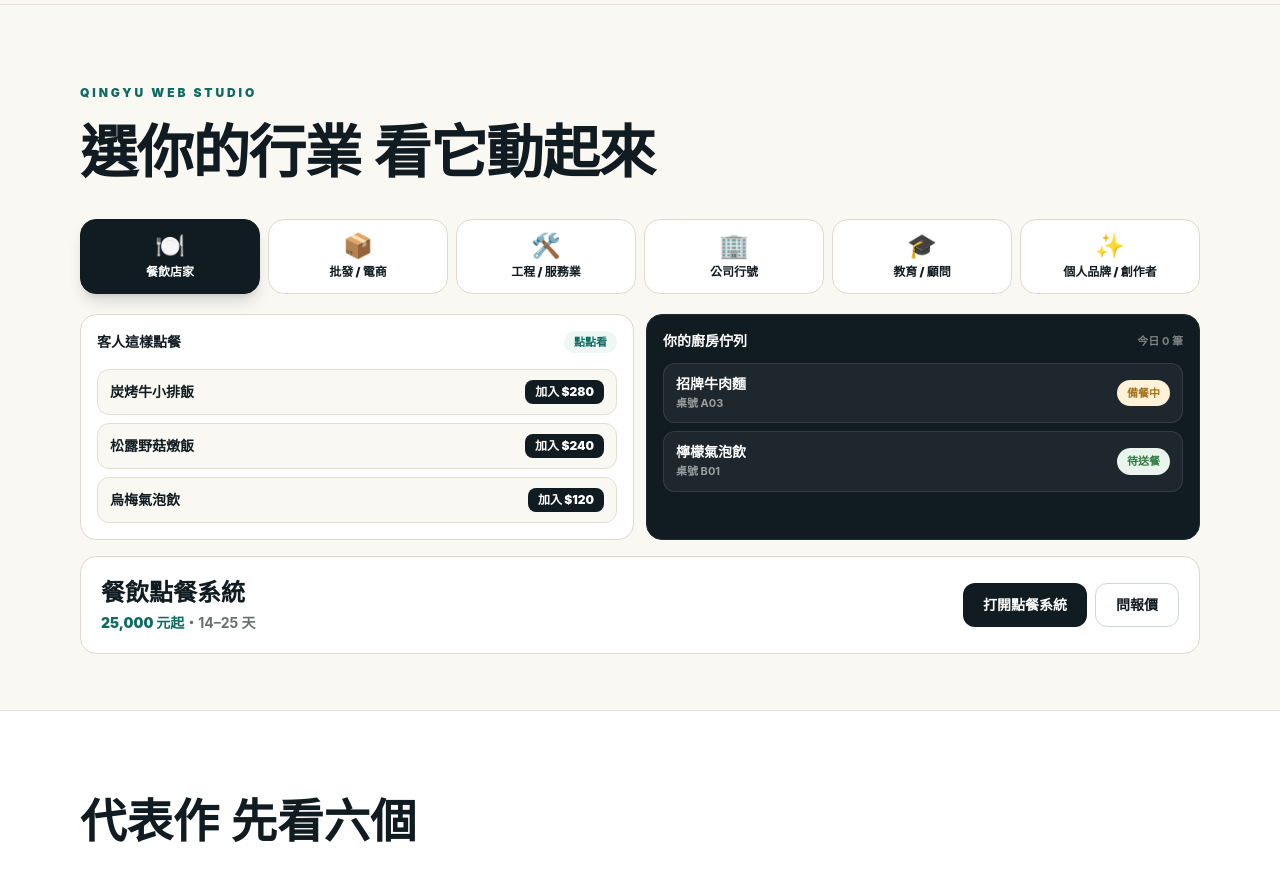
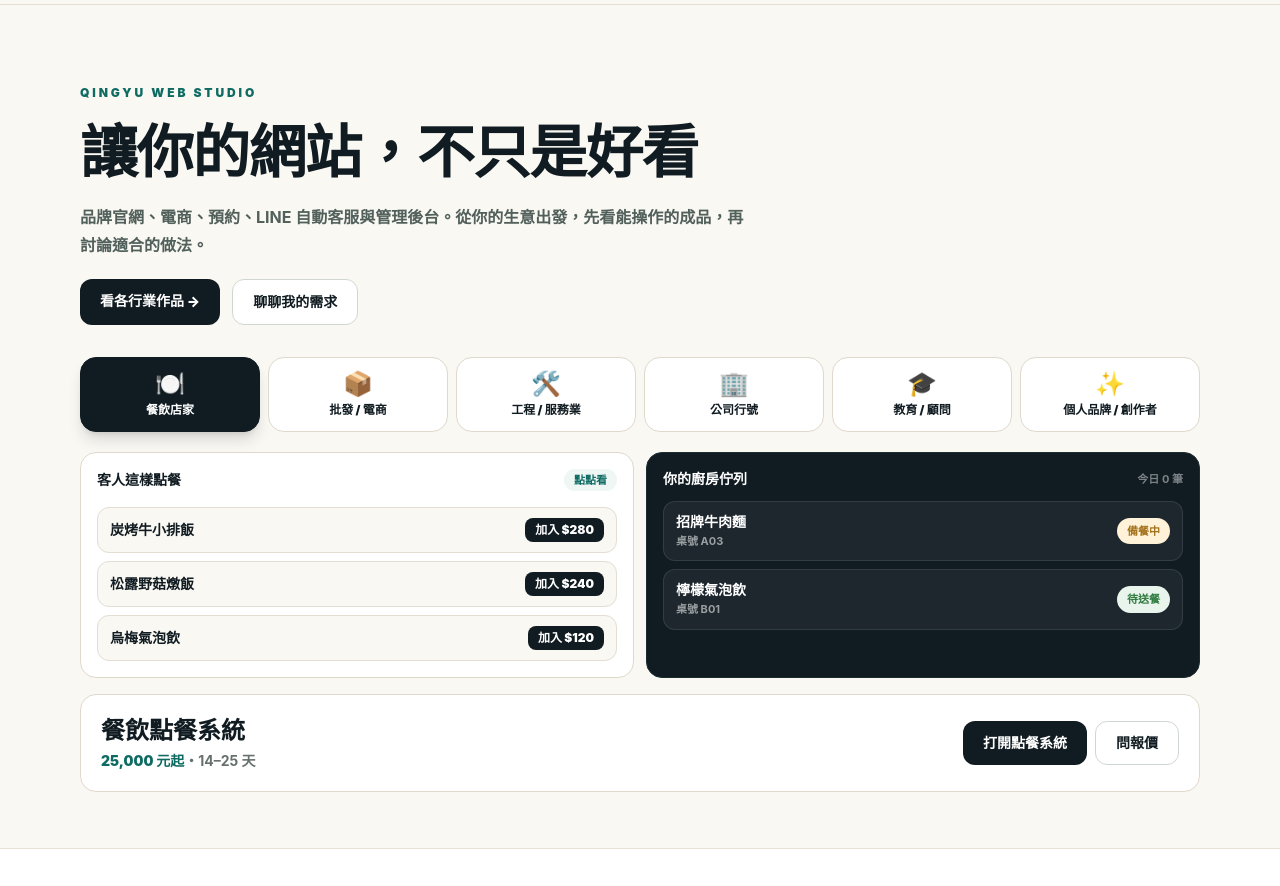
Before and after one commit to QingyuJin/qingyu-web-studio, a React (Vite) app: page / in a window 1280 px wide. Shown: the part 60-946 px from the top of the page. Built offline with nearby package versions, Linux system fonts and the light colour scheme.

Commit message:
Integrate original industry showcase and clearer service entry

```diff
--- a/src/StudioHome.jsx
+++ b/src/StudioHome.jsx
@@ -3,6 +3,7 @@ import { Link } from "react-router-dom"
 import Seo from "./site/Seo"
 import SiteLayout from "./site/SiteLayout"
 import { contact, seo } from "./site/content"
+import { IndustryGallery } from "./site/IndustryShowcase"
 import { LiveIndustryDemo, industries } from "./site/homeIndustries"
 
 function StudioHome() {
@@ -10,6 +11,7 @@ function StudioHome() {
     <SiteLayout>
       <Seo page={seo.home} />
       <HeroPicker />
+      <IndustryGallery />
       <ShowcaseSection />
       <PriceListSection />
       <LabStrip />
@@ -29,9 +31,11 @@ function HeroPicker() {
       <div className="mx-auto max-w-6xl px-4 pb-14 pt-12 md:pt-20">
         <p className="text-xs font-black uppercase tracking-[0.24em] text-[#0d6b62]">Qingyu Web Studio</p>
         <h1 className="mt-5 font-['Noto_Serif_TC',serif] text-[clamp(2rem,5.6vw,3.6rem)] font-black leading-[1.15] tracking-tight text-[#111c22]">
-          選你的行業 看它動起來
+          讓你的網站，不只是好看
         </h1>
 
+        <p className="mt-4 max-w-2xl text-base font-bold leading-7 text-[#52605c]">品牌官網、電商、預約、LINE 自動客服與管理後台。從你的生意出發，先看能操作的成品，再討論適合的做法。</p>
+        <div className="mt-5 flex flex-wrap gap-3"><Link to="/works" className="rounded-xl bg-[#111c22] px-5 py-3 text-sm font-black text-white">看各行業作品 →</Link><Link to="/contact" className="rounded-xl border border-[#cfd7d3] bg-white px-5 py-3 text-sm font-black text-[#111c22]">聊聊我的需求</Link></div>
         {/* 行業選擇 */}
         <div className="mt-8 grid grid-cols-2 gap-2 sm:grid-cols-3 lg:grid-cols-6">
           {industries.map((item, i) => {
```
